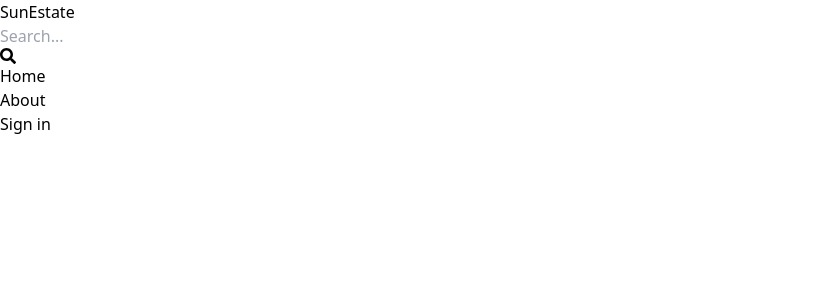
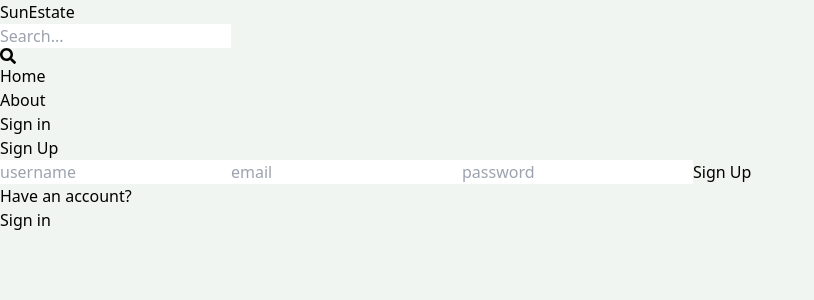
Before and after one commit to sumdeg/mern-realestate, a React (Vite) app in the folder client/: page /sign-up in a window 1280 px wide. Shown: the top 300 px of the page, without its empty margins (0-814 px from the left). Built offline with nearby package versions, Linux system fonts and the light colour scheme.

Commit message:
complete sign up page ui

```diff
--- a/client/src/App.jsx
+++ b/client/src/App.jsx
@@ -14,7 +14,7 @@
       <Routes>
         <Route path="/" element={<Home/>}></Route>
         <Route path="/sign-in" element={<SignIn/>}></Route>
-        <Route path="/sign-out" element={<SignUp/>}></Route>
+        <Route path="/sign-up" element={<SignUp/>}></Route>
         <Route path="/about" element={<About/>}></Route>
         <Route path="/profile" element={<Profile/>}></Route>
 
--- a/client/src/index.css
+++ b/client/src/index.css
@@ -1,3 +1,7 @@
 @tailwind base;
 @tailwind components;
 @tailwind utilities;
+
+body{
+    background-color: rgb(241, 245, 241);
+}
--- a/client/src/pages/SignUp.jsx
+++ b/client/src/pages/SignUp.jsx
@@ -1,7 +1,22 @@
 import React from 'react'
+import {Link} from 'react-router-dom'
 
 export default function SignUp() {
   return (
-    <div>SignUp</div>
+    <div className='p-3 max-w-lg mx-auto'>
+      <h1 className='text-3xl text-center font-semibold my-7'>Sign Up</h1>
+      <form className='flex flex-col gap-4'>
+        <input type="text" placeholder='username' className='border p-3 rounded-lg' id='username'/>
+        <input type="email" placeholder='email' className='border p-3 rounded-lg' id='email'/>
+        <input type="password" placeholder='password' className='border p-3 rounded-lg' id='password'/>
+        <button className='bg-slate-700 text-white p-3 rounded-lg uppercase hover:opacity-95 disabled:opancity-80'>Sign Up</button>
+      </form>
+      <div className='flex gap-2 mt-5'>
+          <p>Have an account?</p>
+          <Link to={"/sign-in"}>
+            <span className='text-blue-700'>Sign in</span>
+          </Link>
+      </div>
+    </div>
   )
 }
```
